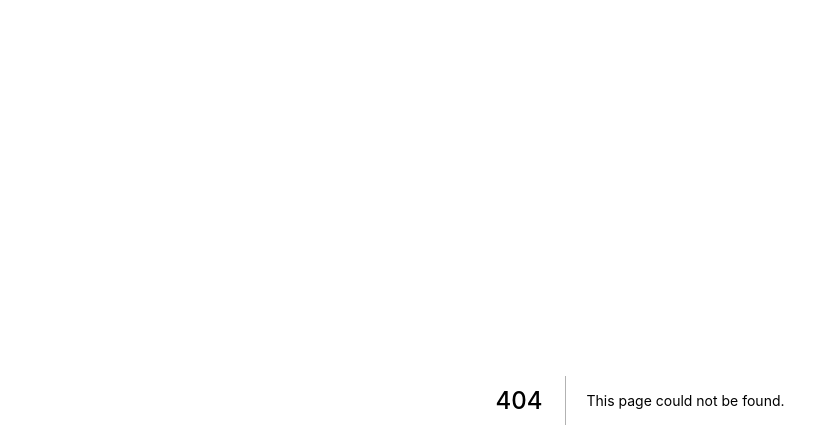
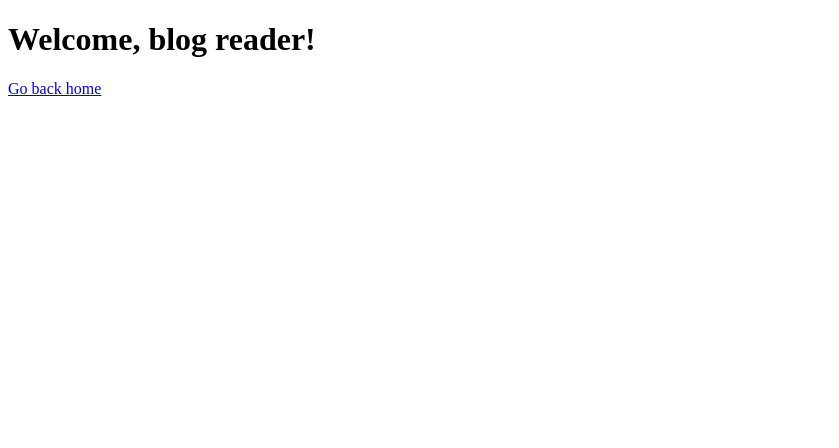
Before and after one commit to danielkvist/next-from-0, a Next.js app: page /blog in a window 1280 px wide. Before the commit this address had no page. Shown: the top 448 px of the page, without its empty margins (0-839 px from the left). Built offline with nearby package versions, Linux system fonts and the light colour scheme.

Commit message:
playing with basic routes

```diff
--- /dev/null
+++ b/pages/blog/index.js
@@ -0,0 +1,19 @@
+import Head from 'next/head';
+import Link from 'next/link';
+
+const Home = () => {
+	return (
+		<>
+			<Head>
+				<title>Blog</title>
+				<meta name="viewport" content="initial-scale=1.0, width=device-width" />
+			</Head>
+			<h1>Welcome, blog reader!</h1>
+			<Link href="/">
+				<a>Go back home</a>
+			</Link>
+		</>
+	);
+};
+
+export default Home;
```
Also changed, not shown: pages/index.js (+10 -0 lines).
